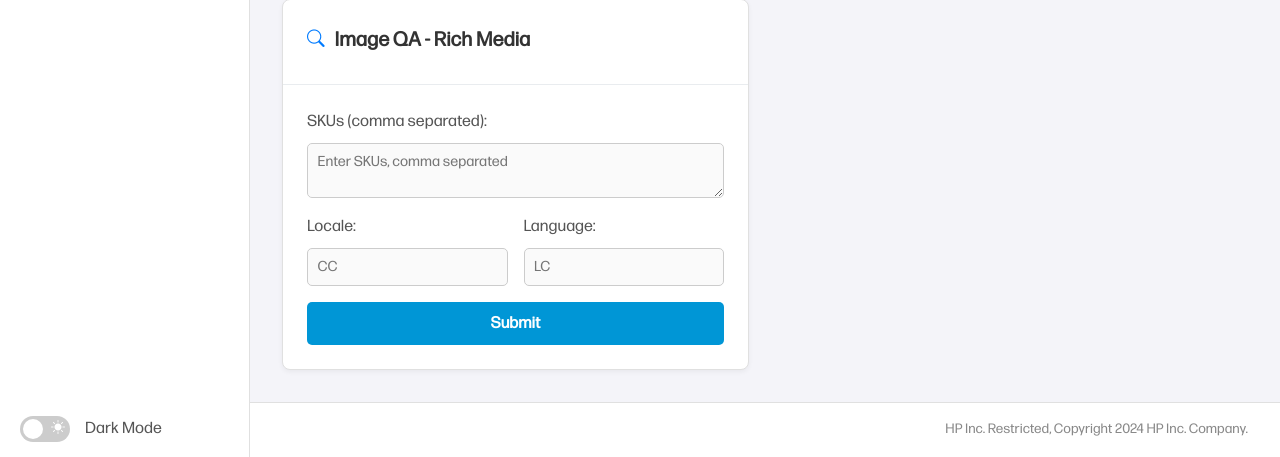
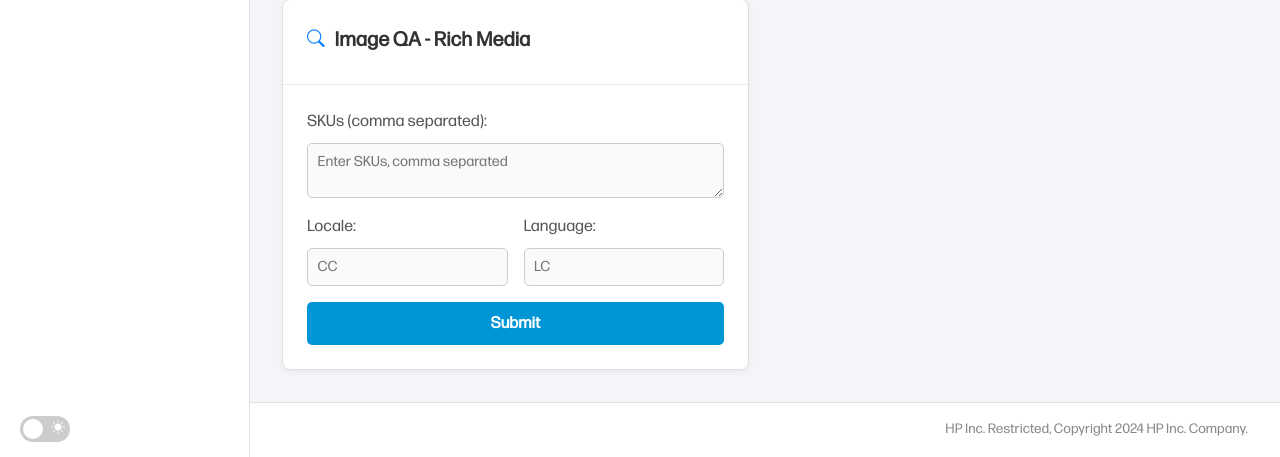
Before and after one commit to jinjernot/leliel, a Flask app: page /main in a window 1280 px wide. Shown: the part 899-1356 px from the top of the page. Run offline with Flask 3, Linux system fonts and the light colour scheme.

Commit message:
Remove dark mode label from theme switcher in index.html

```diff
--- a/templates/index.html
+++ b/templates/index.html
@@ -35,7 +35,6 @@
                         <i class="bi bi-moon-fill dark-icon"></i>
                     </div>
                 </label>
-                <span>Dark Mode</span>
             </div>
         </aside>
 
```
